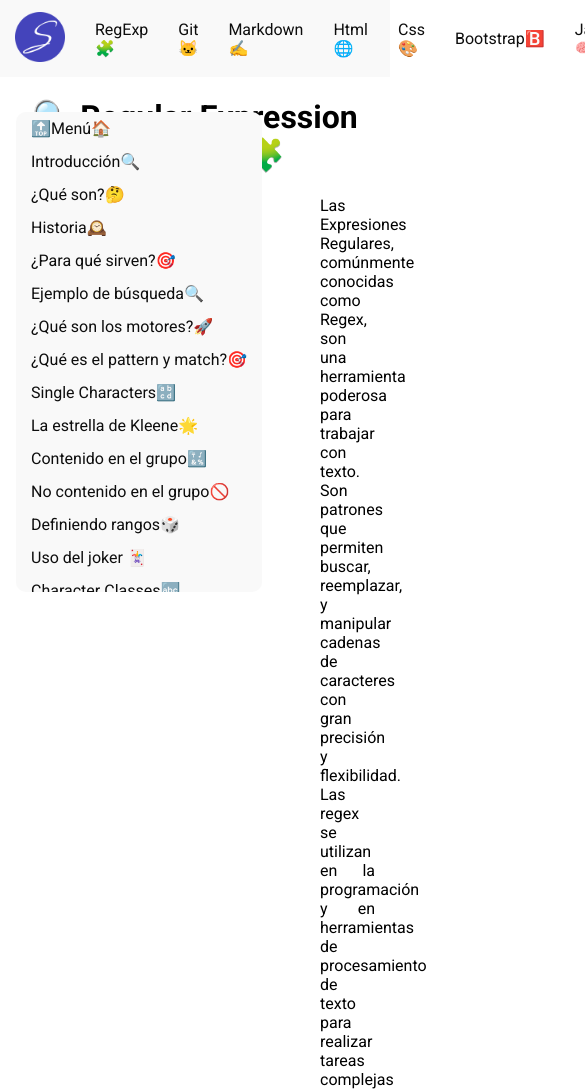
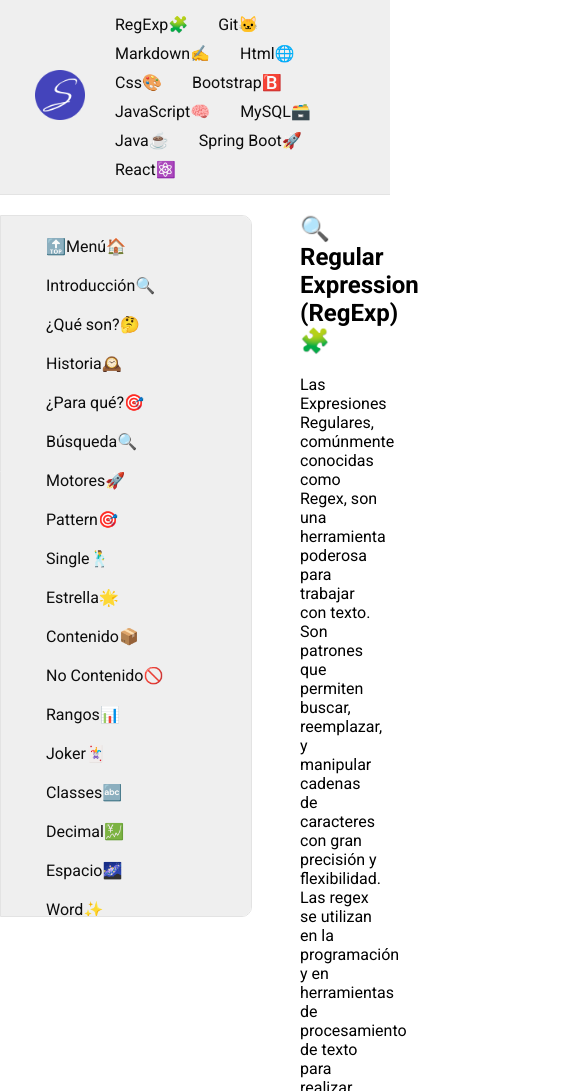
Before and after one commit to sergiorobla/StudyWeb, a plain HTML site: page about/regexp.html in a window 390 px wide. Shown: the top 1091 px of the page, 585 px wide, since content can reach past the window. Drawn offline with Linux system fonts and the light colour scheme.

Commit message:
fixes for responsive and new style

```diff
--- a/about/regexp.html
+++ b/about/regexp.html
@@ -12,11 +12,14 @@
     <link rel="stylesheet" href="../styles/style.css" />
   </head>
   <body id="inicio">
-    <header class="globalmenu">
+    <header>
       <nav class="menu">
-        <a href="../index.html" class="logo"
+        <div class="logo">
+          <a href="../index.html"
             ><img src="../assets/icons/icon.png" alt="logo"
           /></a>
+        </div>
+        <div class="enlaces">
           <a href="../about/regexp.html">RegExp🧩</a>
           <a href="../about/git.html">Git🐱</a>
           <a href="../about/markdown.html">Markdown✍️</a>
@@ -28,9 +31,44 @@
           <a href="../about/studyJava.html">Java☕</a>
           <a href="../about/springBoot.html">Spring Boot🚀</a>
           <a href="../about/react.html">React⚛️</a>
+        </div>
       </nav>
     </header>
     <main>
+      <nav class="menu-page over">
+        <ul>
+          <li><a href="#inicio">🔝Menú🏠</a></li>
+          <li><a href="#introduccion">Introducción🔍</a></li>
+          <li><a href="#queson">¿Qué son?🤔</a></li>
+          <li><a href="#historia">Historia🕰️</a></li>
+          <li><a href="#pqsirven">¿Para qué?🎯</a></li>
+          <li><a href="#ejemplo">Búsqueda🔍</a></li>
+          <li><a href="#motores">Motores🚀</a></li>
+          <li><a href="#patmat">Pattern🎯</a></li>
+          <li><a href="#single">Single🕺</a></li>
+          <li><a href="#estrella">Estrella🌟</a></li>
+          <li><a href="#congrup">Contenido📦</a></li>
+          <li><a href="#nocongrup">No Contenido🚫</a></li>
+          <li><a href="#defrang">Rangos📊</a></li>
+          <li><a href="#joker">Joker🃏</a></li>
+          <li><a href="#chacla">Classes🔤</a></li>
+          <li><a href="#decdig">Decimal💹</a></li>
+          <li><a href="#whitespace">Espacio🌌</a></li>
+          <li><a href="#word">Word✨</a></li>
+          <li><a href="#carriage">Carriage🛒</a></li>
+          <li><a href="#quanti">Quantifiers🏁</a></li>
+          <li><a href="#short">Shorts Times⏳</a></li>
+          <li><a href="#exact">Exactly Times⏱️</a></li>
+          <li><a href="#grla">Greedy - Lazy🦥</a></li>
+          <li><a href="#anchors">Anchors⚓</a></li>
+          <li><a href="#stend">String🧵</a></li>
+          <li><a href="#wordbound">Buoundary🔍</a></li>
+          <li><a href="#alternation">Alternation⚡</a></li>
+          <li><a href="#gruprarus">Raros🐸</a></li>
+          <li><a href="#webrecom">Webs🤓</a></li>
+        </ul>
+      </nav>
+      <article class="content">
         <h1 class="titlecontent">🔍 Regular Expression (RegExp) 🧩</h1>
         <div>
         <p>
@@ -72,38 +110,8 @@
           complejas en cadenas de caracteres.
         </p>
       </div>
+      </article>
 
-      <div class="index over">
-        <a href="#inicio"> <div>🔝Menú🏠</div> </a
-        ><a href="#introduccion"> <div>Introducción🔍</div> </a
-        ><a href="#queson"> <div>¿Qué son?🤔</div> </a
-        ><a href="#historia"> <div>Historia🕰️</div> </a
-        ><a href="#pqsirven"> <div>¿Para qué sirven?🎯</div> </a
-        ><a href="#ejemplo"> <div>Ejemplo de búsqueda🔍</div> </a
-        ><a href="#motores"> <div>¿Qué son los motores?🚀</div> </a
-        ><a href="#patmat"> <div>¿Qué es el pattern y match?🎯</div> </a
-        ><a href="#single"> <div>Single Characters🔡</div> </a
-        ><a href="#estrella"> <div>La estrella de Kleene🌟</div> </a
-        ><a href="#congrup"> <div>Contenido en el grupo🔣</div> </a
-        ><a href="#nocongrup"><div>No contenido en el grupo🚫</div></a>
-        <a href="#defrang"><div>Definiendo rangos🎲</div></a>
-        <a href="#joker"><div>Uso del joker 🃏</div></a>
-        <a href="#chacla"> <div>Character Classes🔤</div> </a>
-        <a href="#decdig"><div>Decimal digit💯</div></a>
-        <a href="#whitespace"><div>White-space characters〰️</div></a>
-        <a href="#word"> <div>Word🔠</div> </a>
-        <a href="#carriage"><div>Carriage returns🛒</div></a>
-        <a href="#quanti"> <div>Quantifiers🏁</div> </a>
-        <a href="#short"><div>Shorts Times☁</div></a>
-        <a href="#exact"><div>Exactly Times🕛</div></a>
-        <a href="#grla"><div>Greedy VS Lazy🦥</div></a>
-        <a href="#anchors"> <div>Anchors🔱</div> </a>
-        <a href="#stend"><div>Start and End String⚓</div></a>
-        <a href="#wordbound"><div>Word buoundary🚝</div></a>
-        <a href="#alternation"> <div>Alternation⚡</div> </a>
-        <a href="#gruprarus"> <div>Groups rarunos 🐸</div> </a>
-        <a href="#webrecom"> <div>🤓Webs recomendadas🤓</div> </a>
-      </div>
 
       <article class="content">
         <section>
@@ -568,7 +576,7 @@
             <li>
               C# (.NET Regex) 🡢 C# proporciona soporte para expresiones
               regulares a través de la clase
-              System.Text.RegularExpressions.Regex.
+              System Text RegularExpressions Regex.
             </li>
             <li>
               Python (re) 🡢 Python incluye un módulo llamado re que ofrece
@@ -607,7 +615,7 @@
           <h4>¿Qué es el match (coincidencia)? ✅</h4>
           <p>
             En el contexto de las expresiones regulares un match, se refiere a
-            cada una de las instancias/coincidencias encontradas dentro del
+            cada una de las instancias o coincidencias encontradas dentro del
             texto que cumple con lo definido dentro del patrón de la expresión
             regular.
           </p>
@@ -697,7 +705,7 @@
           </p>
           <h4>Espacios en regexp 〰️</h4>
           <p class="recuadro">
-            📌 Los saltos de línea los podemos visualizar/detectar/identificar
+            📌 Los saltos de línea los podemos visualizar, detectar o identificar
             fácilmente dentro de un documento por la separación de los
             caracteres.
           </p>
--- a/styles/style.css
+++ b/styles/style.css
@@ -10,19 +10,34 @@
 
 /* HEADER */
 
-.globalmenu {
-  padding: 5px 0;
-  background-color: #f9f9f9;
+.logo img {
+  width: 50px;
+  height: auto;
+  transition: transform 0.3s;
+}
+
+.logo img:hover {
+  transform: scale(1.2);
+}
+
+.enlaces {
+  display: flex;
+  flex-wrap: wrap;
+}
+
+.enlaces a {
+  color: #0d0d0d;
+  text-decoration: none;
+  margin-left: 20px;
 }
 
 .menu {
   display: flex;
   align-items: center;
-}
-
-.logo img {
-  width: 50px;
-  height: auto;
+  justify-content: space-between;
+  padding: 10px 20px;
+  background-color: #efefef;
+  border-bottom: solid 1px #e3e3e3;
 }
 
 .menu a {
@@ -32,79 +47,70 @@
   text-decoration: none;
 }
 
-.menu a:not(.logo):hover {
+.menu a:not(.logo a):hover {
   background-color: #ececec;
-  border-top-left-radius: 10px;
+  border-bottom-left-radius: 10px;
   border-top-right-radius: 10px;
-  padding-bottom: 5px;
-  border-bottom: solid 1px #0d0d0d;
+  box-shadow: 0 0 4px rgba(0, 0, 0, 0.1);
 }
 
-/* MAIN INDEX */
-
-.index {
+/* MENU INDEX */
+.menu-page {
   position: fixed;
-  top: 7em;
-  left: 1em;
-  background-color: #f9f9f9;
-  border-radius: 10px;
+  width: 250px;
+  background-color: #efefef;
+  border: solid 1px #e3e3e3;
+  border-top-right-radius: 10px;
+  border-bottom-right-radius: 10px;
 }
 
-.over {
-  height: 30em;
+.over{
+  height: 700px;
   overflow: visible scroll;
+
 }
 
-.index div {
-  padding: 7px 15px;
+.menu-page ul {
+  padding-inline-start: 20px;
 }
 
-.index div:hover {
-  background-color: #ececec;
-  border-top-left-radius: 10px;
-  border-top-right-radius: 10px;
-  border-bottom: solid 1px #0d0d0d;
+.menu-page ul {
+  list-style: none;
+}
+.menu-page ul li {
+  margin: 10px;
+  padding: 5px;
 }
 
-.index a {
+.menu-page ul li a {
+  color: #0d0d0d;
   text-decoration: none;
-  color: #0d0d0d;
+  transition: padding-left 0.2s;
+  padding: 10px;
+}
+
+.menu-page ul li a:hover {
+  background-color: #ececec;
+  border-top-right-radius: 10px;
+  border-bottom-right-radius: 10px;
+  padding-right: 30px;
+  padding-left: 30px;
+  transition: padding-left 0.2s;
+  border-left: solid 1px #0d0d0d;
+  box-shadow: 0 0 4px rgba(0, 0, 0, 0.1);
+
+}
+
+/* CONTENT INDEX */
+.content {
+  margin: 0 10px 0 300px;
 }
 
 /* MAIN INTRODUCTION */
 
-.titleindex,
-.titlecontent {
-  text-align: center;
-}
-
-.titleindex + *,
-.secciones {
-  margin-left: 15em;
-}
-
-.titlecontent + *,
-.content {
-  margin-left: 20em;
-}
-
-.secciones h2,
-.content h2 {
-  padding-bottom: 5px;
-  border-bottom: solid 1px #0d0d0d;
-}
-
-.titleindex + *,
-.secciones section p,
-.titlecontent + *,
-.content section p {
-  text-align: justify;
-  margin-right: 15px;
-}
-
 .recuadro {
   border: 1px solid black;
-  padding: 1em;
+  padding: 15px;
   background-color: #eeeeee;
 }
 
@@ -152,7 +158,7 @@
 #img-gitlogadogreflog,
 #img-gitcheckgitlog,
 #img-gitmerges {
-  width: 50em;
+  width: 90%;
   height: auto;
 }
 
```
Also changed, not shown: about/bootstrap.html (+6 -2 lines), about/cascadeStyle.html (+6 -2 lines), about/git.html (+47 -35 lines), about/hyperText.html (+6 -2 lines), about/javaScript.html (+6 -2 lines), about/markdown.html (+6 -2 lines), about/mySql.html (+6 -2 lines), about/react.html (+6 -2 lines), about/springBoot.html (+6 -2 lines), about/studyJava.html (+6 -2 lines), index.html (+68 -61 lines). Lines whose indentation alone changed are shown as unchanged.
